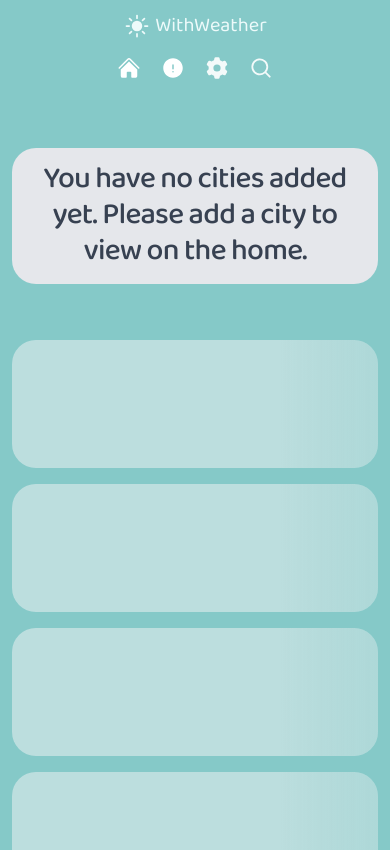
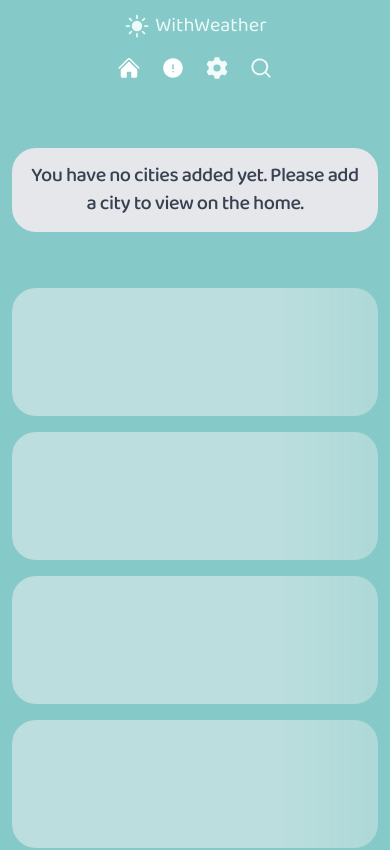
Before and after one commit to ramma-stack/Weather-vue, a Vue app: page / in a window 390 px wide. Shown: the top 850 px of the page. Built offline with nearby package versions, Linux system fonts and the light colour scheme.

Commit message:
edit text

```diff
--- a/src/views/Home.vue
+++ b/src/views/Home.vue
@@ -34,7 +34,7 @@
             shimmer-color="#85C9C8" />
         <div class="col-span-6 grid grid-cols-6 gap-4" v-if="lengthLocalStorage === 0">
             <h1
-                class="text-3xl font-medium tracking-tight text-center text-gray-700 col-span-6 mt-5 mb-10 px-4 py-3.5 bg-gray-200 rounded-3xl">
+                class="text-xl lg:text-3xl font-medium tracking-tight text-center text-gray-700 col-span-6 mt-5 mb-10 px-4 py-3.5 bg-gray-200 rounded-3xl">
                 You have no cities added yet. Please add a city to view on the home.
             </h1>
             <SkeletonLoader v-for="n in 9" class="col-span-6 sm:col-span-3 xl:col-span-2 w-full h-32 rounded-3xl"
```
